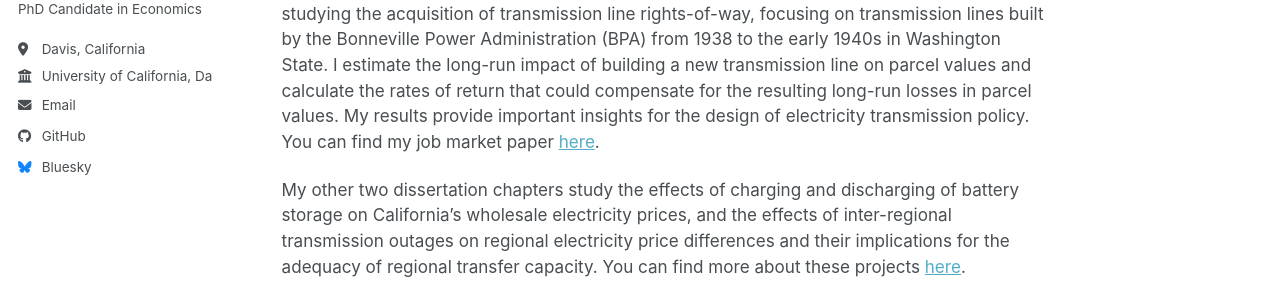
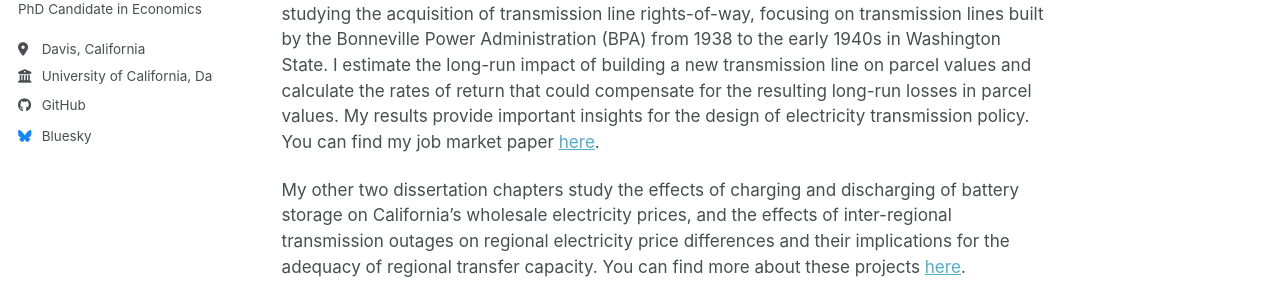
Before and after one commit to Jessicazlyu/jessicalyuzhuo, a Jekyll site: the page built from _pages/about.md, in a window 1280 px wide. Shown: the part 364-652 px from the top of the page. Built offline with Jekyll 4.4.1, drawn with Linux system fonts in a browser that asks for light colours; a style sheet for code colours, icons or effects is not loaded.

Commit message:
Update _config.yml

```diff
--- a/_config.yml
+++ b/_config.yml
@@ -30,7 +30,7 @@ author:
   location         : "Davis, California"
   employer         : "University of California, Davis"
   uri              : # URL
-  email            : "jzlyu@ucdavis.edu"
+  #email            : "jzlyu@ucdavis.edu"
 
   # Academic websites
   academia         : # URL
```
